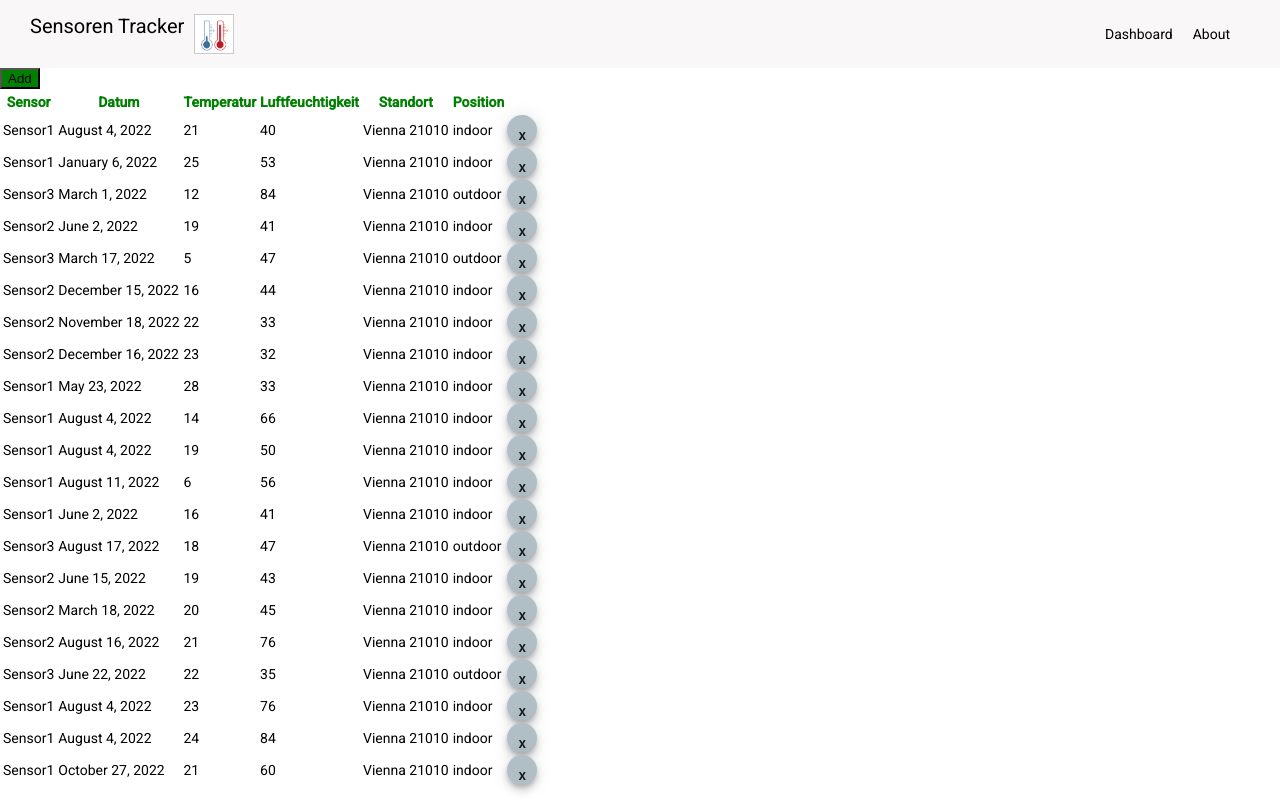
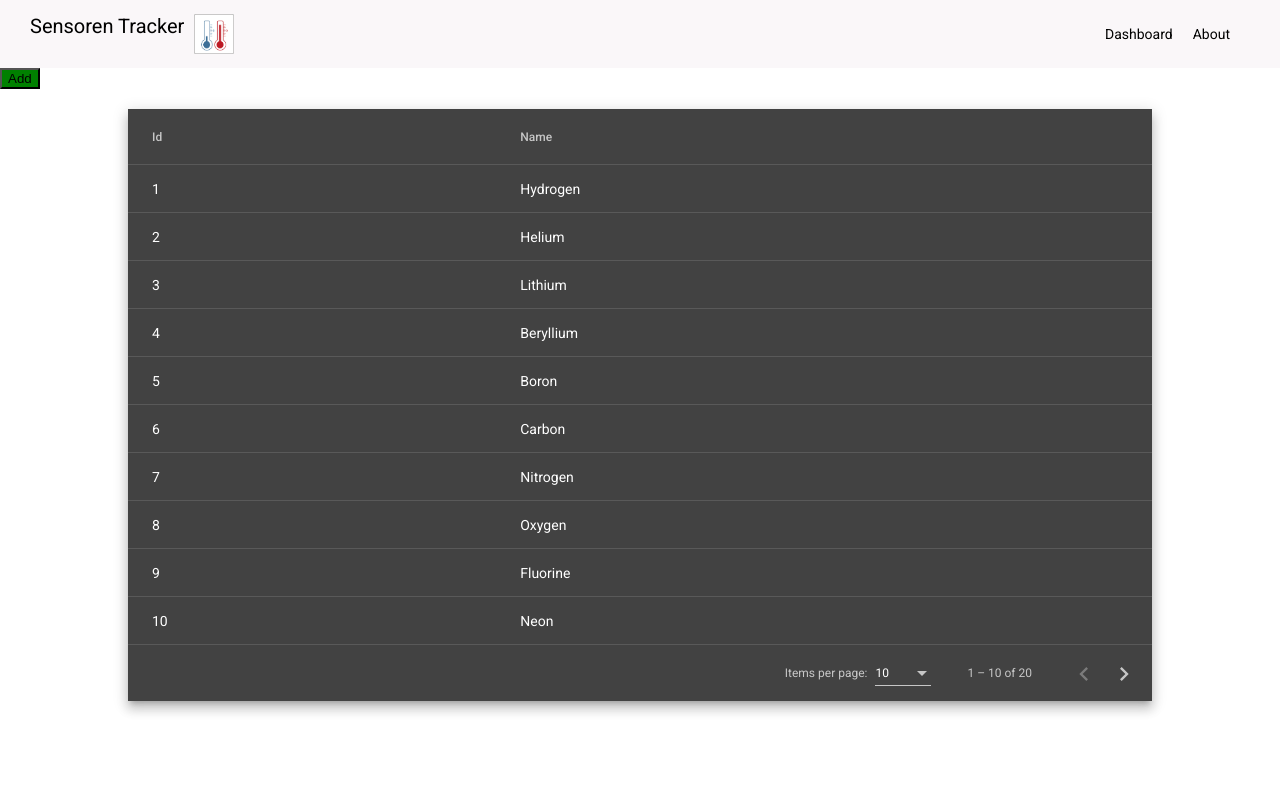
Before and after one commit to KlausFreitag/BSWE3HIDAngular, an Angular app: page /dashboard in a window 1280 px wide. Built offline with nearby package versions, Linux system fonts and the light colour scheme; data requests are answered from the project's data file.

Commit message:
add: angular mat-table

```diff
--- a/src/app/app.module.ts
+++ b/src/app/app.module.ts
@@ -18,7 +18,8 @@
 import {MatInputModule} from '@angular/material/input'
 import {MatPaginatorModule} from '@angular/material/paginator';
 import {MatProgressSpinnerModule} from '@angular/material/progress-spinner'
-import {MatSortModule} from '@angular/material/sort'
+import {MatSortModule} from '@angular/material/sort';
+import { DataTableComponent } from './data-table/data-table.component'
 
 @NgModule({
   declarations: [
@@ -28,7 +29,8 @@
     ButtonComponent,
     HeaderComponent,
     SensorsDataComponent,
-    AboutPageComponent
+    AboutPageComponent,
+    DataTableComponent
   ],
   imports: [
     BrowserAnimationsModule,
--- a/src/app/dashboard/sensors-data/sensors-data.component.html
+++ b/src/app/dashboard/sensors-data/sensors-data.component.html
@@ -1,4 +1,5 @@
 
+<!--
 <table>
     <tr class="row1">
         <th>Sensor</th>
@@ -19,6 +20,13 @@
     </tr>
 </table>
 
+
+-->
+<!-- https://www.youtube.com/watch?v=ao-nY-9biWs -->
+<app-data-table></app-data-table>
+
+
+
 <!--
 
 <table mat-table [dataSource]="storeService.sensorenDaten" class="row">
--- /dev/null
+++ b/src/app/data-table/data-table-datasource.ts
@@ -0,0 +1,111 @@
+import { DataSource } from '@angular/cdk/collections';
+import { MatPaginator } from '@angular/material/paginator';
+import { MatSort } from '@angular/material/sort';
+import { map } from 'rxjs/operators';
+import { Observable, of as observableOf, merge } from 'rxjs';
+
+// TODO: Replace this with your own data model type
+export interface DataTableItem {
+  name: string;
+  id: number;
+}
+
+// TODO: replace this with real data from your application
+const EXAMPLE_DATA: DataTableItem[] = [
+  {id: 1, name: 'Hydrogen'},
+  {id: 2, name: 'Helium'},
+  {id: 3, name: 'Lithium'},
+  {id: 4, name: 'Beryllium'},
+  {id: 5, name: 'Boron'},
+  {id: 6, name: 'Carbon'},
+  {id: 7, name: 'Nitrogen'},
+  {id: 8, name: 'Oxygen'},
+  {id: 9, name: 'Fluorine'},
+  {id: 10, name: 'Neon'},
+  {id: 11, name: 'Sodium'},
+  {id: 12, name: 'Magnesium'},
+  {id: 13, name: 'Aluminum'},
+  {id: 14, name: 'Silicon'},
+  {id: 15, name: 'Phosphorus'},
+  {id: 16, name: 'Sulfur'},
+  {id: 17, name: 'Chlorine'},
+  {id: 18, name: 'Argon'},
+  {id: 19, name: 'Potassium'},
+  {id: 20, name: 'Calcium'},
+];
+
+/**
+ * Data source for the DataTable view. This class should
+ * encapsulate all logic for fetching and manipulating the displayed data
+ * (including sorting, pagination, and filtering).
+ */
+export class DataTableDataSource extends DataSource<DataTableItem> {
+  data: DataTableItem[] = EXAMPLE_DATA;
+  paginator: MatPaginator | undefined;
+  sort: MatSort | undefined;
+
+  constructor() {
+    super();
+  }
+
+  /**
+   * Connect this data source to the table. The table will only update when
+   * the returned stream emits new items.
+   * @returns A stream of the items to be rendered.
+   */
+  connect(): Observable<DataTableItem[]> {
+    if (this.paginator && this.sort) {
+      // Combine everything that affects the rendered data into one update
+      // stream for the data-table to consume.
+      return merge(observableOf(this.data), this.paginator.page, this.sort.sortChange)
+        .pipe(map(() => {
+          return this.getPagedData(this.getSortedData([...this.data ]));
+        }));
+    } else {
+      throw Error('Please set the paginator and sort on the data source before connecting.');
+    }
+  }
+
+  /**
+   *  Called when the table is being destroyed. Use this function, to clean up
+   * any open connections or free any held resources that were set up during connect.
+   */
+  disconnect(): void {}
+
+  /**
+   * Paginate the data (client-side). If you're using server-side pagination,
+   * this would be replaced by requesting the appropriate data from the server.
+   */
+  private getPagedData(data: DataTableItem[]): DataTableItem[] {
+    if (this.paginator) {
+      const startIndex = this.paginator.pageIndex * this.paginator.pageSize;
+      return data.splice(startIndex, this.paginator.pageSize);
+    } else {
+      return data;
+    }
+  }
+
+  /**
+   * Sort the data (client-side). If you're using server-side sorting,
+   * this would be replaced by requesting the appropriate data from the server.
+   */
+  private getSortedData(data: DataTableItem[]): DataTableItem[] {
+    if (!this.sort || !this.sort.active || this.sort.direction === '') {
+      return data;
+    }
+
+    return data.sort((a, b) => {
+      const isAsc = this.sort?.direction === 'asc';
+      switch (this.sort?.active) {
+        case 'name': return compare(a.name, b.name, isAsc);
+        case 'id': return compare(+a.id, +b.id, isAsc);
+        default: return 0;
+      }
+    });
+  }
+}
+
+/** Simple sort comparator for example ID/Name columns (for client-side sorting). */
+function compare(a: string | number, b: string | number, isAsc: boolean): number {
+  return (a < b ? -1 : 1) * (isAsc ? 1 : -1);
+}
--- /dev/null
+++ b/src/app/data-table/data-table.component.html
@@ -0,0 +1,26 @@
+<div class="mat-elevation-z8 data-table">
+  <table mat-table class="full-width-table" matSort aria-label="Elements">
+    <!-- Id Column -->
+    <ng-container matColumnDef="id">
+      <th mat-header-cell *matHeaderCellDef mat-sort-header>Id</th>
+      <td mat-cell *matCellDef="let row">{{row.id}}</td>
+    </ng-container>
+
+    <!-- Name Column -->
+    <ng-container matColumnDef="name">
+      <th mat-header-cell *matHeaderCellDef mat-sort-header>Name</th>
+      <td mat-cell *matCellDef="let row">{{row.name}}</td>
+    </ng-container>
+
+    <tr mat-header-row *matHeaderRowDef="displayedColumns"></tr>
+    <tr mat-row *matRowDef="let row; columns: displayedColumns;"></tr>
+  </table>
+
+  <mat-paginator #paginator
+      [length]="dataSource?.data?.length"
+      [pageIndex]="0"
+      [pageSize]="10"
+      [pageSizeOptions]="[5, 10, 20]"
+      aria-label="Select page">
+  </mat-paginator>
+</div>
--- /dev/null
+++ b/src/app/data-table/data-table.component.scss
@@ -0,0 +1,8 @@
+.full-width-table {
+  width: 100%;
+}
+
+.data-table {
+  width: 80%;
+  margin: 20px auto;
+}
--- /dev/null
+++ b/src/app/data-table/data-table.component.ts
@@ -0,0 +1,30 @@
+import { AfterViewInit, Component, ViewChild } from '@angular/core';
+import { MatPaginator } from '@angular/material/paginator';
+import { MatSort } from '@angular/material/sort';
+import { MatTable } from '@angular/material/table';
+import { DataTableDataSource, DataTableItem } from './data-table-datasource';
+
+@Component({
+  selector: 'app-data-table',
+  templateUrl: './data-table.component.html',
+  styleUrls: ['./data-table.component.scss']
+})
+export class DataTableComponent implements AfterViewInit {
+  @ViewChild(MatPaginator) paginator!: MatPaginator;
+  @ViewChild(MatSort) sort!: MatSort;
+  @ViewChild(MatTable) table!: MatTable<DataTableItem>;
+  dataSource: DataTableDataSource;
+
+  /** Columns displayed in the table. Columns IDs can be added, removed, or reordered. */
+  displayedColumns = ['id', 'name'];
+
+  constructor() {
+    this.dataSource = new DataTableDataSource();
+  }
+
+  ngAfterViewInit(): void {
+    this.dataSource.sort = this.sort;
+    this.dataSource.paginator = this.paginator;
+    this.table.dataSource = this.dataSource;
+  }
+}
```
Also changed, not shown: 1 other file (tests, documents, lock files or other folders).
